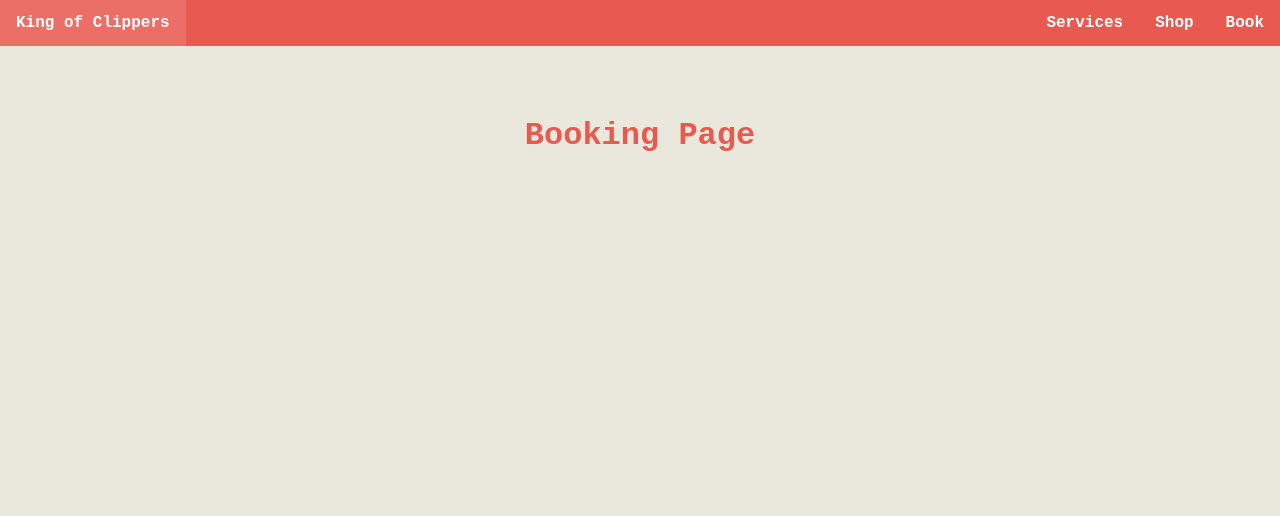
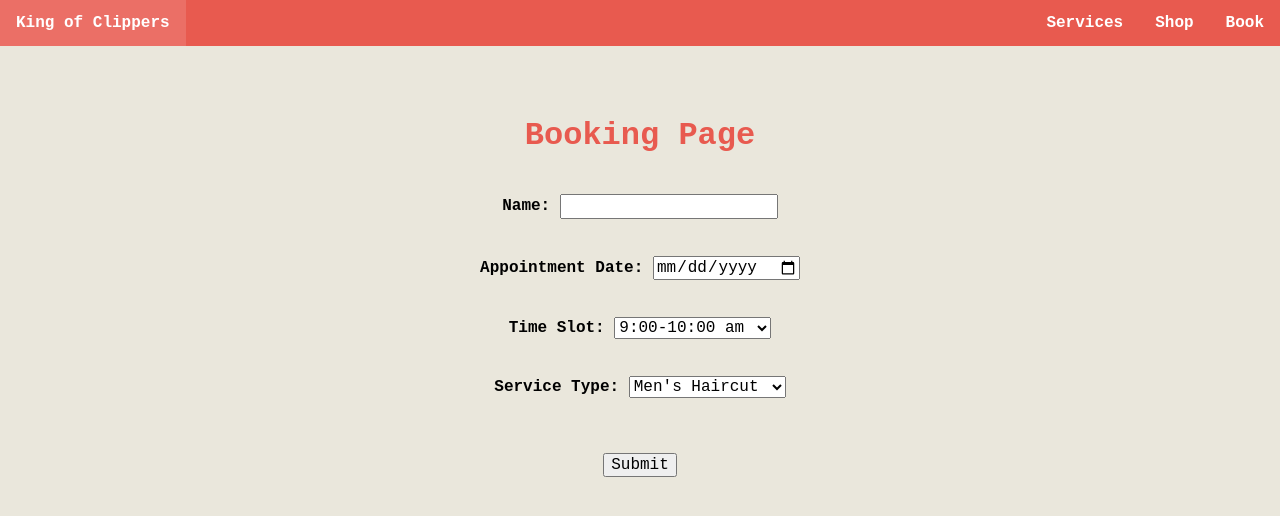
Before and after one commit to danishsgithub/Assignment-Project-1, a plain HTML site: page book.html in a window 1280 px wide. Drawn offline with Linux system fonts and the light colour scheme; a web font is replaced by a local one.

Commit message:
added a booking feature

```diff
--- a/book.html
+++ b/book.html
@@ -24,5 +24,45 @@
 
   <br>
 
+  <form>
+    <label for="name">Name:</label>
+    <input type="text" id="name" name="name"><br><br><br>
+
+    <label for="apptdate">Appointment Date:</label>
+    <input type="date" id="apptdate" name="apptdate"><br><br><br>
+
+    <label for="timeslot">Time Slot:</label>
+    <select id="timeslot" name="timeslot">
+    <option
+    value="9:00-10:00">9:00-10:00 am</option>
+    <option
+    value="10:00-11:00">10:00-11:00 am</option>
+    <option
+    value="11:00-12:00">11:00-12:00 am</option>
+    <option
+    value="13:00-14:00">13:00-14:00 pm</option>
+    <option
+    value="14:00-15:00">14:00-15:00 pm</option>
+    <option
+    value="15:00-16:00">15:00-16:00 pm</option>
+    </select><br><br><br>
+
+    <label for="servicetype">Service Type:</label>
+    <select id="servicetype" name="servicetype">
+      <option
+      value="Men's Haircut">Men's Haircut</option>
+      <option
+      value="Beard Grooming">Beard Grooming</option>
+      <option
+      value="Spa Treatment">Spa Treatment</option>
+    </select><br><br><br><br>
+
+    <input type="submit" value="Submit">
+  </form>
+
+
+
+
+
 </body>
 </html>
--- a/css files/style.css
+++ b/css files/style.css
@@ -79,3 +79,13 @@ ul {
       padding: 10px;
     }
   }
+
+
+
+  /* Booking Page */
+
+
+
+  label{
+    display: inline-block;
+  }
```
